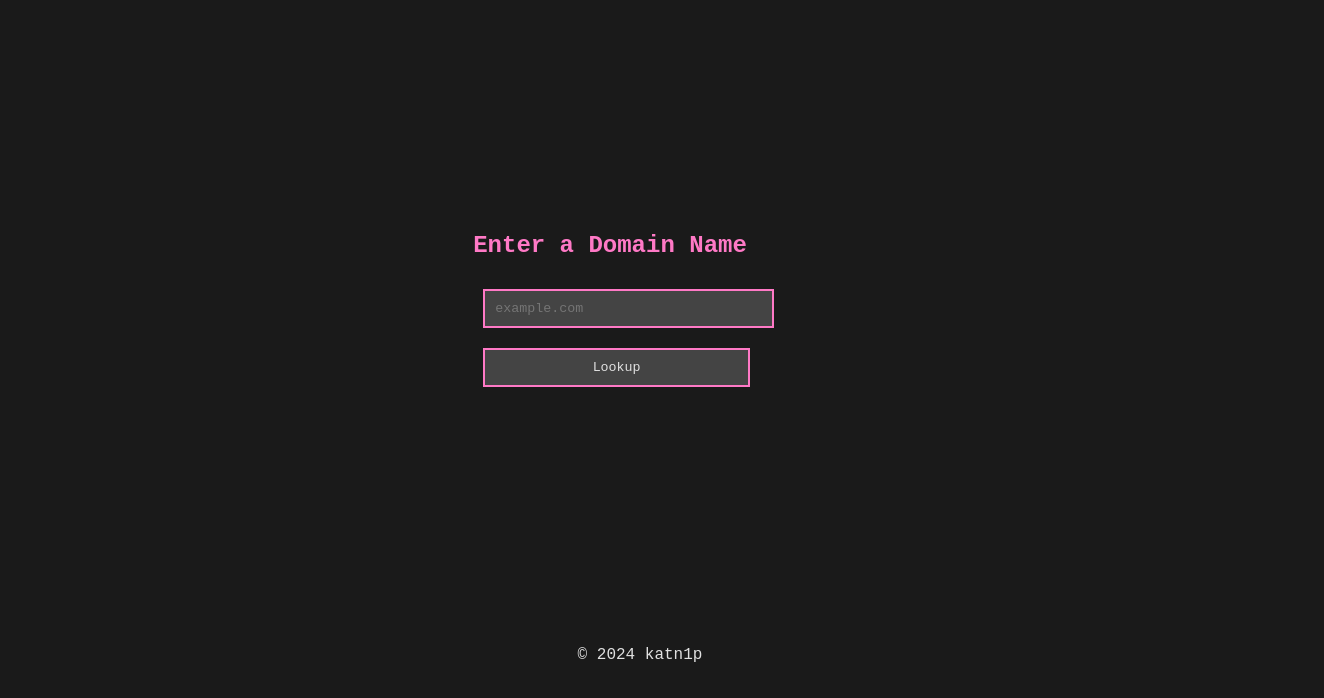
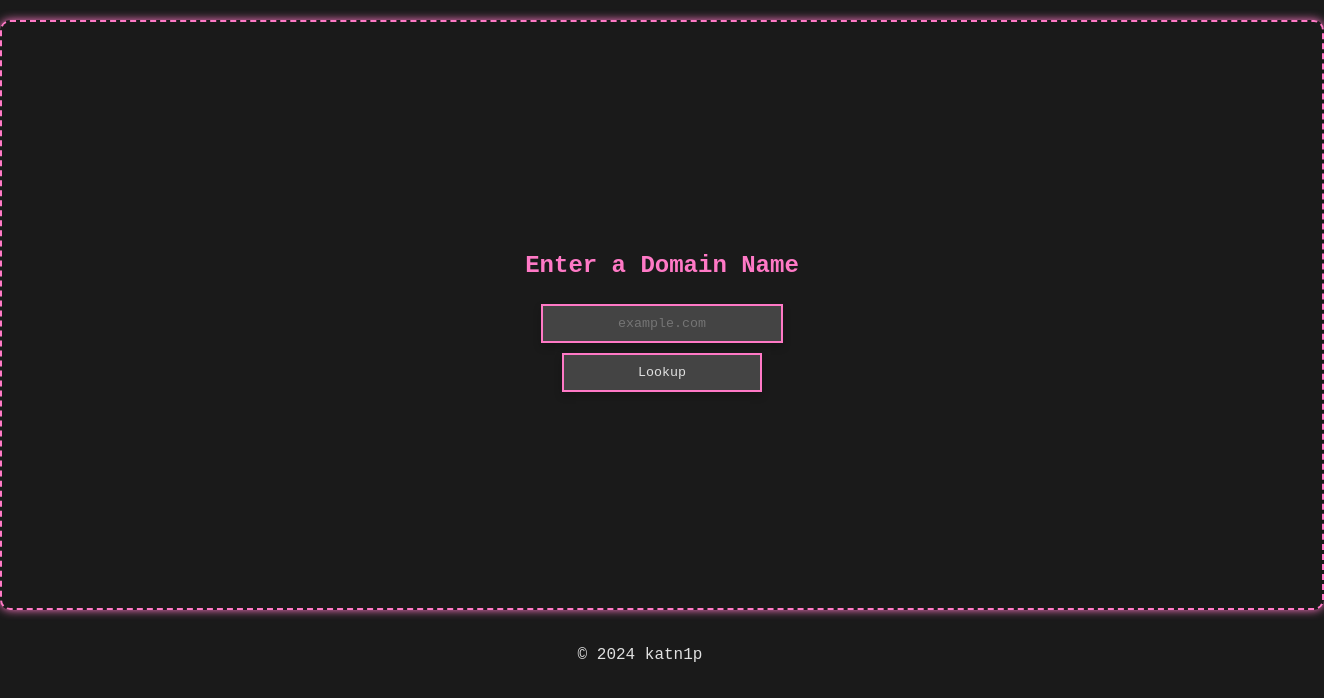
Before and after one commit to extortionn/extortionn.github.io, a plain HTML site: page whois-lookup.html in a window 1280 px wide. Shown: the part 100-798 px from the top of the page, 1324 px wide, since content can reach past the window. Drawn offline with Linux system fonts and the light colour scheme.

Commit message:
ayyy this is fye

```diff
--- a/styles.css
+++ b/styles.css
@@ -17,9 +17,29 @@ main {
     flex: 1;
     display: flex;
     flex-direction: column;
-    justify-content: flex-end;
+    justify-content: center; /* Center content vertically */
     align-items: center;
-    padding-bottom: 20px;
+    width: 100%; /* Ensure full width */
+    padding: 20px;
+    border: 2px dashed #ff79c6;
+    border-radius: 10px;
+    box-shadow: 0 0 10px #ff79c6;
+}
+
+.centered-form {
+    display: flex;
+    flex-direction: column;
+    align-items: center;
+    justify-content: center;
+    margin-top: 20px;
+}
+
+.centered-form input,
+.centered-form button {
+    margin: 5px;
+    width: 200px;
+    padding: 10px;
+    text-align: center;
 }
 
 h1 {
@@ -27,7 +47,7 @@ h1 {
 }
 
 h2 {
-    color: #ff79c6; /* Change the color of the h2 element to pink */
+    color: #ff79c6;
 }
 
 input[type="text"],
@@ -52,11 +72,17 @@ button {
     font-family: 'Courier New', Courier, monospace;
     width: 80%;
     max-width: 300px;
+    transition: background-color 0.3s, color 0.3s, transform 0.3s;
+}
+
+header h1, main h2 {
+    text-align: center;
 }
 
 button:hover {
     background-color: #ff79c6;
     color: #1a1a1a;
+    transform: scale(1.05);
 }
 
 @media (min-width: 768px) {
@@ -64,3 +90,8 @@ button:hover {
         justify-content: center;
     }
 }
+
+input[type="text"],
+button {
+    box-shadow: 0 4px 8px rgba(0, 0, 0, 0.2);
+}
--- a/whois-lookup.html
+++ b/whois-lookup.html
@@ -8,13 +8,27 @@
     <link rel="stylesheet" href="styles.css">
 </head>
 <body>
+    <style>
+        .centered-form {
+    display: flex;
+    flex-direction: column;
+    align-items: center;
+    justify-content: center;
+    margin-top: 20px;
+    }
+
+    .centered-form input,
+    .centered-form button {
+    margin: 5px;
+    }
+    </style>
     <header>
         <h1>WHOIS Lookup Tool</h1>
     </header>
     <main>
         <section>
             <h2>Enter a Domain Name</h2>
-            <form id="whois-form">
+            <form id="whois-form" class="centered-form">
                 <input type="text" id="domain" placeholder="example.com" required>
                 <button type="submit">Lookup</button>
             </form>
--- a/whois-lookup.js
+++ b/whois-lookup.js
@@ -4,16 +4,27 @@ document.getElementById('whois-form').addEventListener('submit', function(event)
     const resultDiv = document.getElementById('whois-result');
     resultDiv.textContent = 'Fetching WHOIS data...';
 
-    fetch(`https://api.apilayer.com/whois/query?domain=${domain}`, {
-        method: 'GET',
-        headers: {
-            'apikey': 'RG2DKYp9LAMum4Uwp4MoA4b9M7r7YCE7'
-        }
-    })
+    fetch(`https://who-dat.as93.net/${domain}`)
     .then(response => response.json())
     .then(data => {
-        if (data.success) {
-            resultDiv.textContent = JSON.stringify(data, null, 2);
+        if (data.domain) {
+            const domainInfo = `
+                <strong>Domain:</strong> ${data.domain.domain}<br>
+                <strong>Punycode:</strong> ${data.domain.punycode}<br>
+                <strong>Name:</strong> ${data.domain.name}<br>
+                <strong>Extension:</strong> ${data.domain.extension}<br>
+                <strong>Status:</strong> ${data.domain.status.join(', ')}<br>
+                <strong>Name Servers:</strong> ${data.domain.name_servers.join(', ')}<br>
+                <strong>Created Date:</strong> ${data.domain.created_date}<br>
+            `;
+            const registrarInfo = `
+                <strong>Registrar:</strong> ${data.registrar.name}<br>
+            `;
+            const registrantInfo = `
+                <strong>Registrant Organization:</strong> ${data.registrant.organization}<br>
+                <strong>Address:</strong> ${data.registrant.street}<br>
+            `;
+            resultDiv.innerHTML = domainInfo + registrarInfo + registrantInfo;
         } else {
             resultDiv.textContent = 'Error fetching WHOIS data.';
         }
```
Also changed, not shown: home.html (+2 -1 lines).
